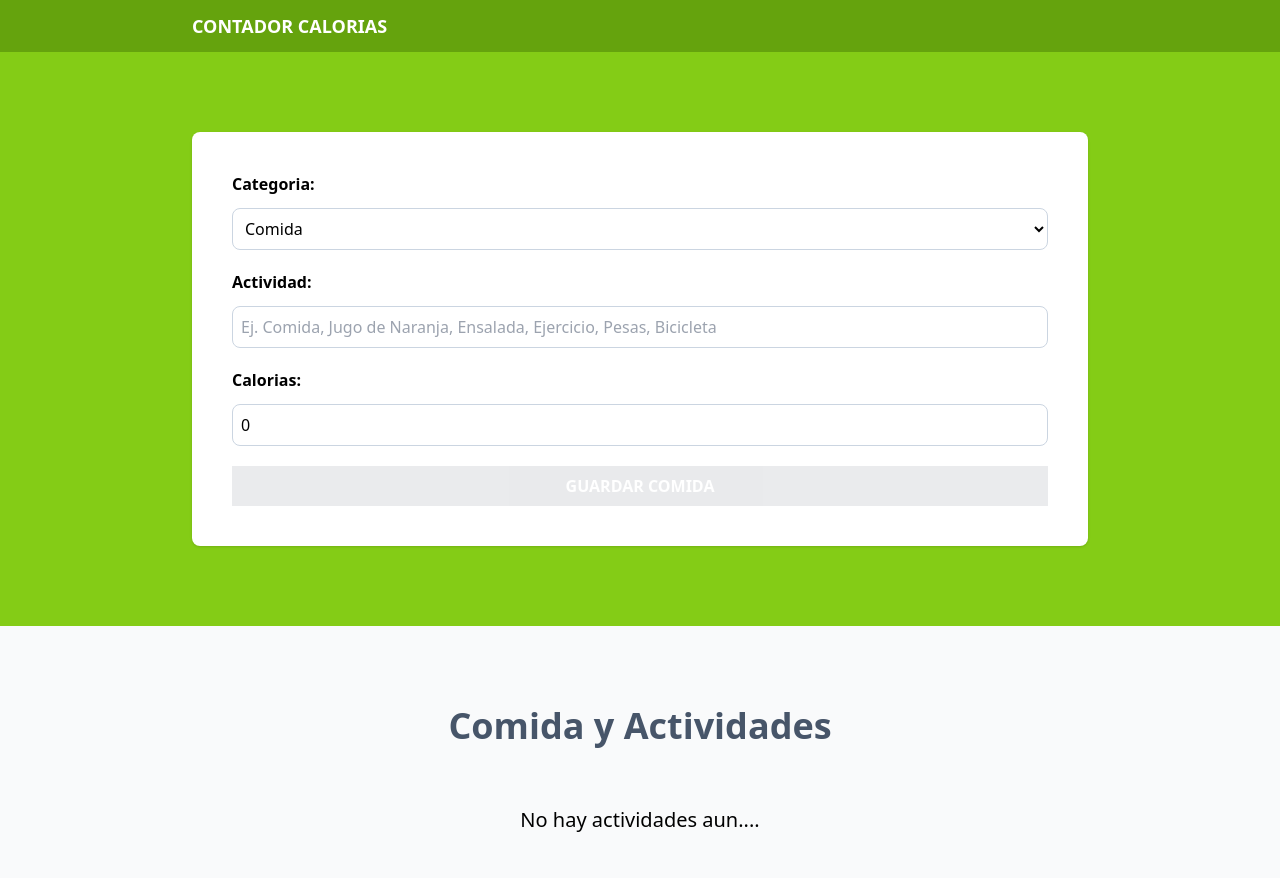
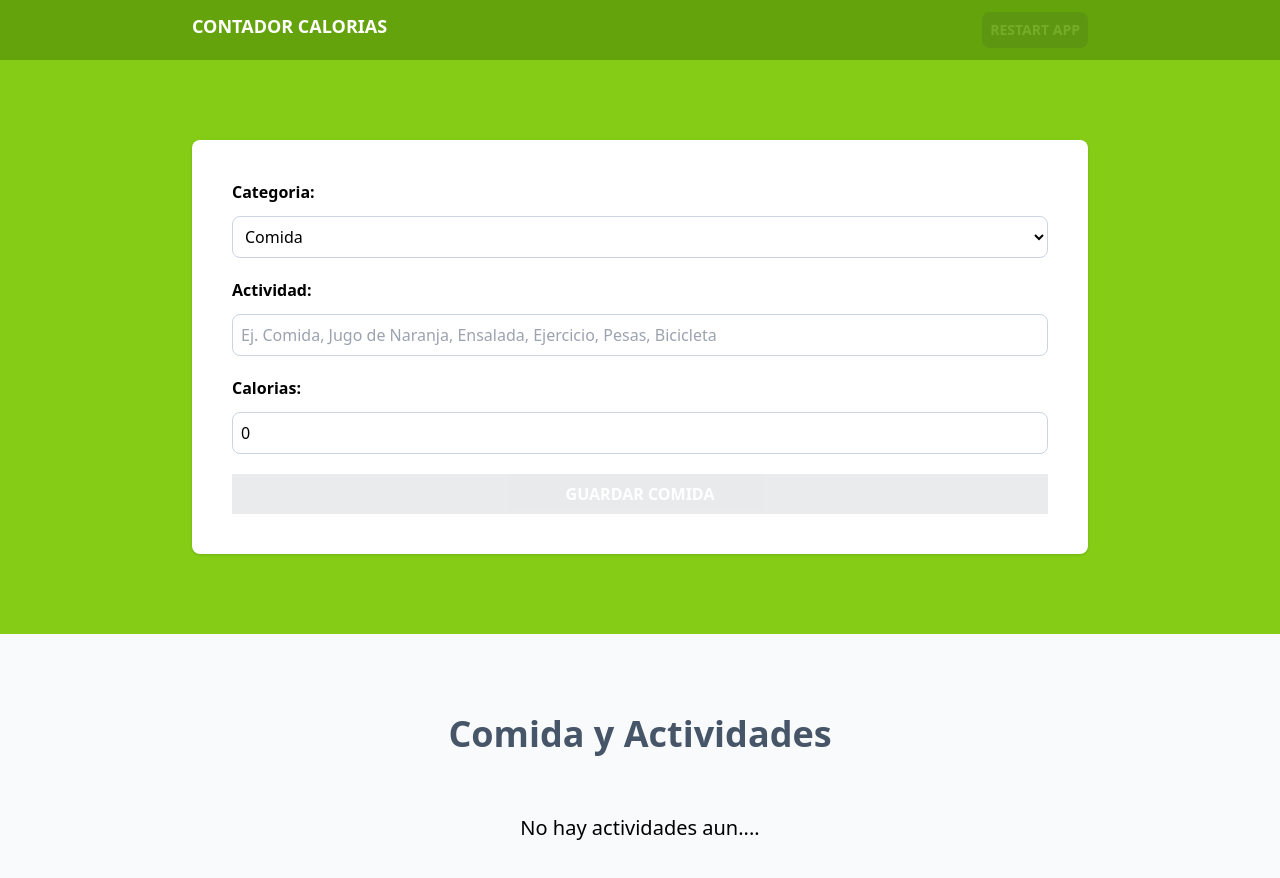
Before and after one commit to jpgonzales27/06-calorie-tracker, a React (Vite) app: page / in a window 1280 px wide. Shown: the top 878 px of the page. Built offline with nearby package versions, Linux system fonts and the light colour scheme.

Commit message:
Agregado funcion para reiniciar la app

```diff
--- a/src/App.tsx
+++ b/src/App.tsx
@@ -1,5 +1,5 @@
 import Form from "./components/Form";
-import { useEffect, useReducer } from "react";
+import { useEffect, useMemo, useReducer } from "react";
 import { activityReducer, initialState } from "./reducers/activity-reducers";
 import ActivityList from "./components/ActivityList";
 
@@ -10,11 +10,20 @@
     localStorage.setItem("activities", JSON.stringify(state.activities));
   }, [state.activities]);
 
+  const canRestartApp = useMemo(() => state.activities.length, [state.activities]);
+
   return (
     <>
       <header className="bg-lime-600 py-3">
         <div className="max-w-4xl mx-auto flex justify-between">
           <h1 className="text-center text-lg font-bold text-white uppercase">Contador Calorias</h1>
+          <button
+            className="bg-gray-800 hover:bg-gray-900 p-2 font-bold uppercase text-white cursor-pointer rounded-lg text-sm disabled:opacity-10"
+            disabled={!canRestartApp}
+            onClick={() => dispatch({ type: "restart-activity" })}
+          >
+            Restart App
+          </button>
         </div>
       </header>
       <section className="bg-lime-500 py-20 px-5">
--- a/src/reducers/activity-reducers.ts
+++ b/src/reducers/activity-reducers.ts
@@ -12,6 +12,9 @@
   | {
       type: "delete-activity";
       payload: { id: Activity["id"] };
+    }
+  | {
+      type: "restart-activity";
     };
 
 export type ActivityState = {
@@ -63,5 +66,12 @@
     };
   }
 
+  if (action.type === "restart-activity") {
+    return {
+      activities: [],
+      activeId: "",
+    };
+  }
+
   return state;
 };
```
